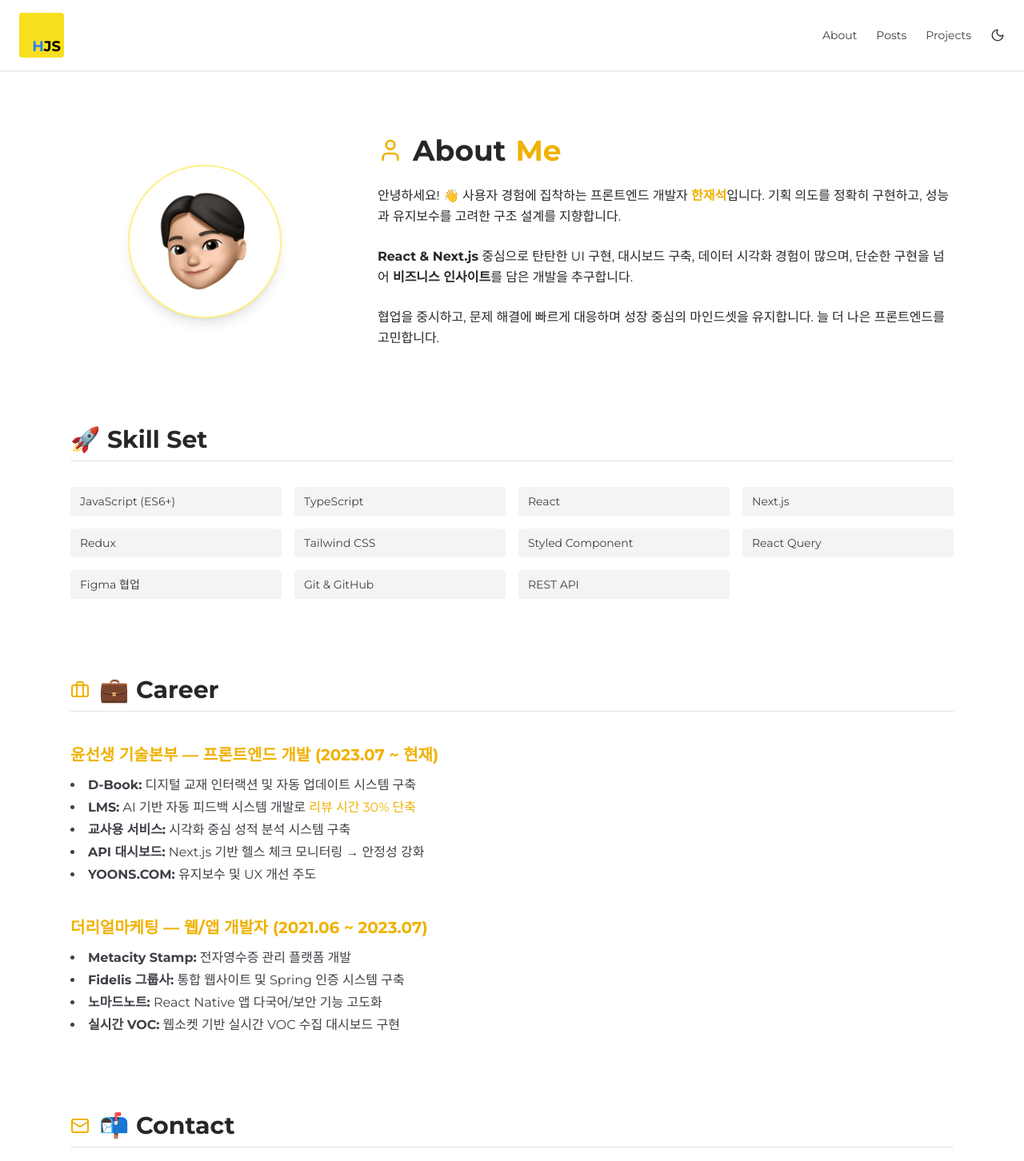
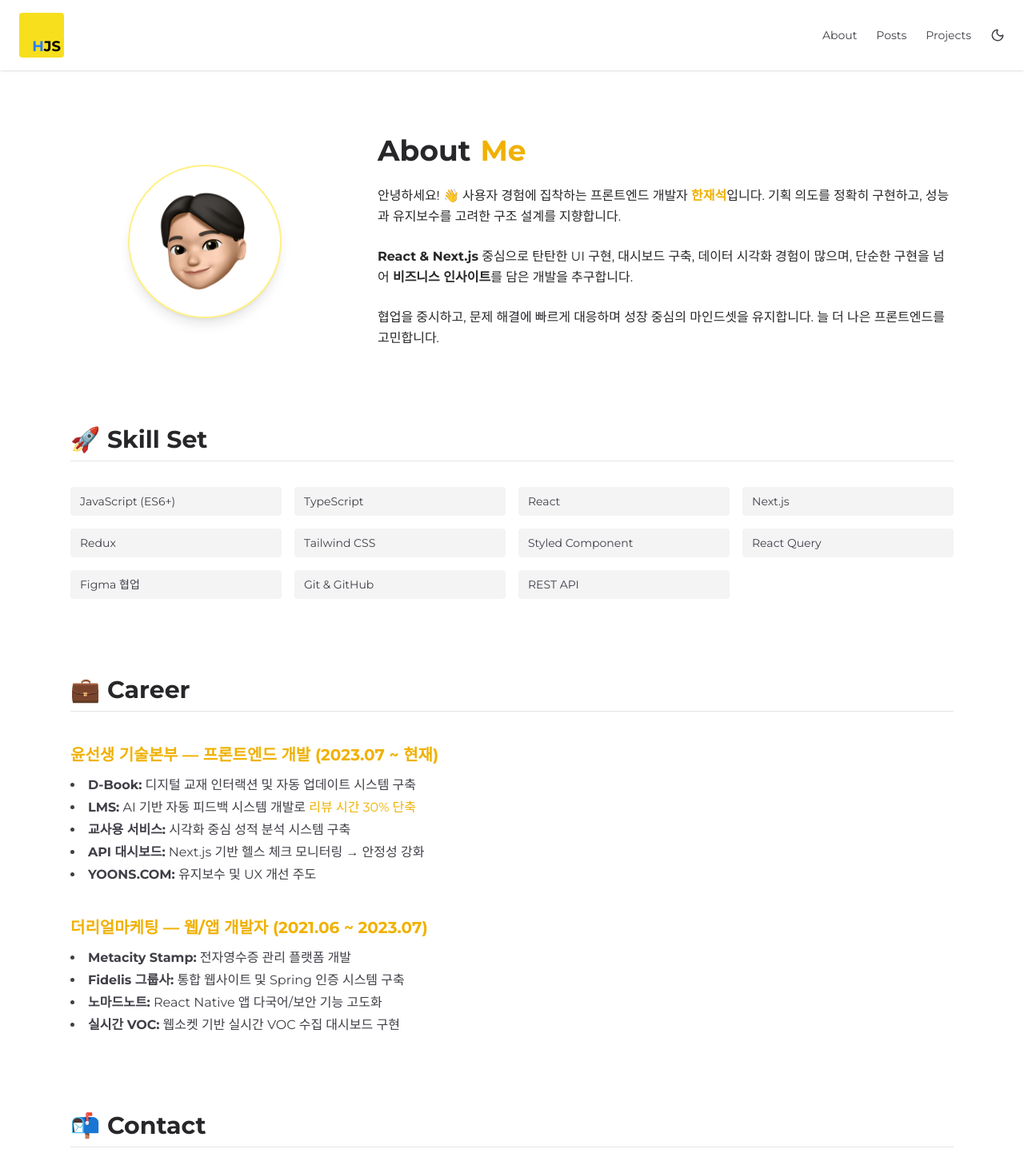
Before and after one commit to Jaeseokkong/NEXT-BLOG, a Next.js app: page /about in a window 1280 px wide. Shown: the top 1452 px of the page at 80% size. Built offline with nearby package versions, Linux system fonts and the light colour scheme.

Commit message:
fix: about 아이콘 제거 - lucide-react 삭제

```diff
--- a/src/app/about/page.tsx
+++ b/src/app/about/page.tsx
@@ -1,4 +1,3 @@
-import { Briefcase, Mail, User } from "lucide-react";
 import AboutAvatar from "@/components/AboutAvatar";
 
 export default function AboutPage() {
@@ -10,7 +9,6 @@ export default function AboutPage() {
         <AboutAvatar />
         <div className="md:col-span-2 space-y-6 leading-relaxed">
           <h1 className="text-4xl font-bold flex items-center gap-3">
-            <User className="w-8 h-8 text-yellow-500" />
             About <span className="text-yellow-500 dark:text-yellow-400">Me</span>
           </h1>
           <p>
@@ -48,14 +46,11 @@ export default function AboutPage() {
         </div>
       </section>
 
-      {/* 경력 */}
       <section className="space-y-10">
         <h2 className="text-3xl font-bold flex items-center gap-3 border-b border-zinc-200 dark:border-zinc-700 pb-2">
-          <Briefcase className="w-6 h-6 text-yellow-500" />
           💼 Career
         </h2>
 
-        {/* 윤선생 */}
         <div className="space-y-3">
           <h3 className="text-xl font-semibold text-yellow-500 dark:text-yellow-400">
             윤선생 기술본부 — 프론트엔드 개발 (2023.07 ~ 현재)
@@ -69,7 +64,6 @@ export default function AboutPage() {
           </ul>
         </div>
 
-        {/* 더리얼마케팅 */}
         <div className="space-y-3">
           <h3 className="text-xl font-semibold text-yellow-500 dark:text-yellow-400">
             더리얼마케팅 — 웹/앱 개발자 (2021.06 ~ 2023.07)
@@ -86,7 +80,6 @@ export default function AboutPage() {
       {/* 연락처 */}
       <section className="space-y-4">
         <h2 className="text-3xl font-bold flex items-center gap-3 border-b border-zinc-200 dark:border-zinc-700 pb-2">
-          <Mail className="w-6 h-6 text-yellow-500" />
           📬 Contact
         </h2>
         <p>
```
